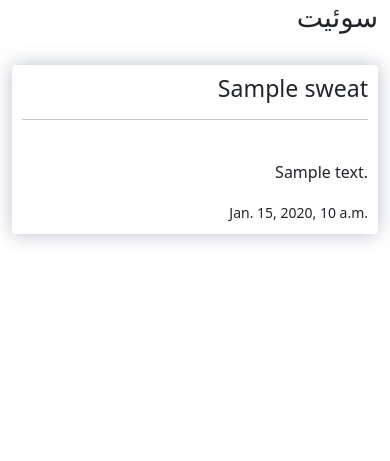
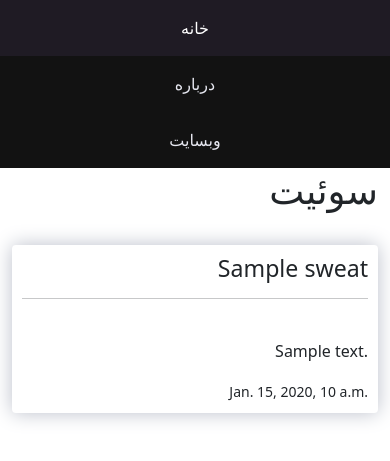
Before and after one commit to MortezaShoeibi/Sweater, a Django app: template home/templates/home/home.html in a window 390 px wide. Shown: the top 461 px of the page. Run offline with Django 3.2, Linux system fonts and the light colour scheme; the template is opened without the code that fills it: most values are stand-ins (such as "Sample title", 1, 10 or a date in 2020).

Commit message:
add sidebar

```diff
--- a/assets/styles/main.css
+++ b/assets/styles/main.css
@@ -1,5 +1,8 @@
 body {
     position: relative;
+}
+
+.sweat-align {
     text-align: right;
 }
 
@@ -14,3 +17,49 @@ body {
     box-shadow: #BBBFCA 0 0 20px;
     padding: 10px;
 }
+
+
+.sidebar {
+  margin: 0;
+  padding: 0;
+  width: 200px;
+  background-color: #121212;
+  position: fixed;
+  height: 100%;
+  overflow: auto;
+}
+
+.sidebar a {
+  display: block;
+  color: rgb(230, 231, 240);
+  padding: 16px;
+  text-decoration: none;
+}
+
+.sidebar a:hover:not(.active) {
+  background-color: #1f1b24;
+  color: white;
+}
+
+div.content {
+  margin-left: 200px;
+  padding: 1px 16px;
+  height: 1000px;
+}
+
+@media screen and (max-width: 700px) {
+  .sidebar {
+    width: 100%;
+    height: auto;
+    position: relative;
+  }
+  .sidebar a {float: left;}
+  div.content {margin-left: 0;}
+}
+
+@media screen and (max-width: 400px) {
+  .sidebar a {
+    text-align: center;
+    float: none;
+  }
+}
--- a/home/templates/home/home.html
+++ b/home/templates/home/home.html
@@ -3,7 +3,7 @@
 {% block title %} Morteza Shoeibi | مرتضی شعیبی {% endblock %}
 
 {% block content %}
-    {% if sweats %}
+    {% if sweats != None %}
         {% for sweat in sweats %}
             <br>
             <div class="box-element">
@@ -55,6 +55,10 @@
                 {% endif %}
             </div>
     {% else %}
-        <>
+        <div class="container">
+            <div class="text text-center">
+                <h1>< no sweats yet ></h1>
+            </div>
+        </div>
     {% endif %}
 {% endblock %}
--- a/templates/base.html
+++ b/templates/base.html
@@ -14,8 +14,13 @@
     <title>{% block title %} {% endblock %}</title>
 </head>
 <body>
-<div class="container">
-<h1>سوئیت</h1>
+
+<!-- sidebar -->
+{% include 'sidebar.html' %}
+
+<!-- content -->
+<div class="container sweat-align">
+<h1 class="display-3">سوئیت</h1>
     {% block content %}
 
     {% endblock %}
--- /dev/null
+++ b/templates/sidebar.html
@@ -0,0 +1,5 @@
+<div class="sidebar">
+    <a href="{% url 'home:home' %}">خانه</a>
+    <a href="#About">درباره</a>
+    <a href="https://mortezashoeibi.github.io">وبسایت</a>
+</div>
```
